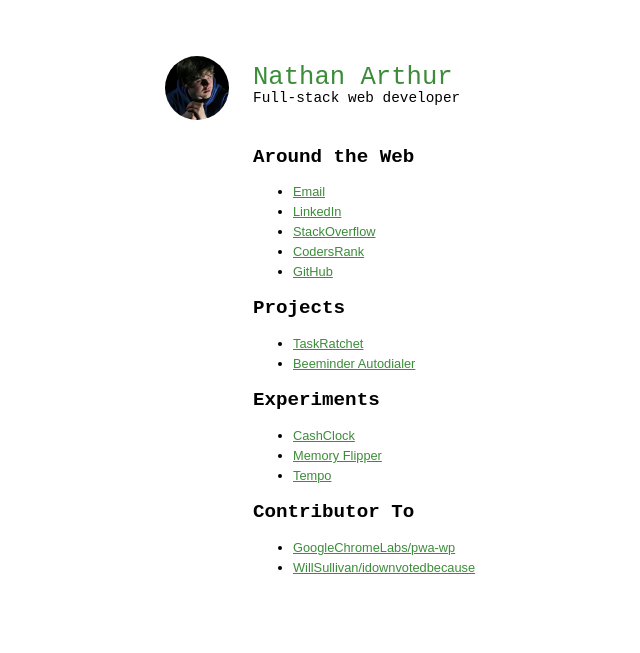
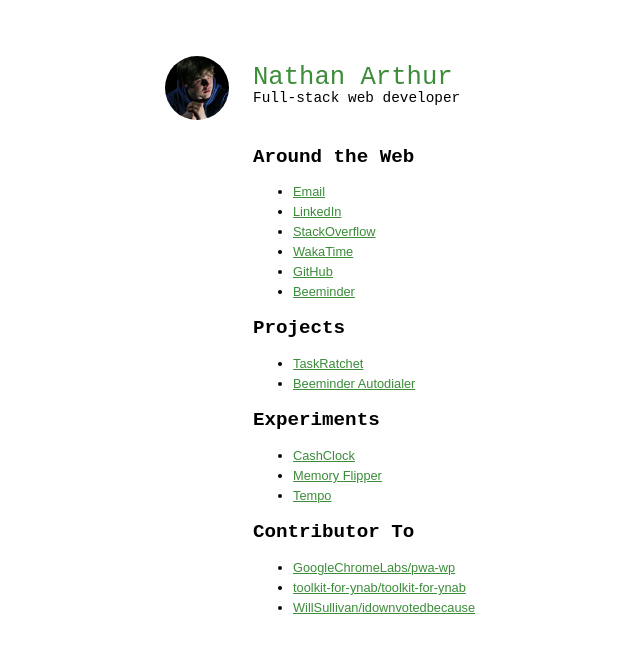
Before and after one commit to narthur/narthur.github.io, a Jekyll site: the page built from index.md, in a window 1280 px wide. Shown: the top 653 px of the page, without its empty margins (275-915 px from the left). Built offline with Jekyll 4.4.1, drawn with Linux system fonts in a browser that asks for light colours; nearby versions of some CDN libraries.

Commit message:
Update index.md

```diff
--- a/index.md
+++ b/index.md
@@ -11,8 +11,9 @@ include-in-nav: false
 - [Email](nathan@nathanarthur.com)
 - [LinkedIn](https://www.linkedin.com/in/nathanarthur)
 - [StackOverflow](https://stackoverflow.com/users/937377/nathan-arthur)
-- [CodersRank](https://profile.codersrank.io/user/narthur)
+- [WakaTime](https://wakatime.com/@narthur)
 - [GitHub](https://github.com/narthur)
+- [Beeminder](https://www.beeminder.com/narthur)
 
 ## Projects
 
@@ -28,4 +29,5 @@ include-in-nav: false
 ## Contributor To
 
 - [GoogleChromeLabs/pwa-wp](https://github.com/GoogleChromeLabs/pwa-wp)
+- [toolkit-for-ynab/toolkit-for-ynab](https://github.com/toolkit-for-ynab/toolkit-for-ynab)
 - [WillSullivan/idownvotedbecause](https://github.com/WillSullivan/idownvotedbecause)
```
